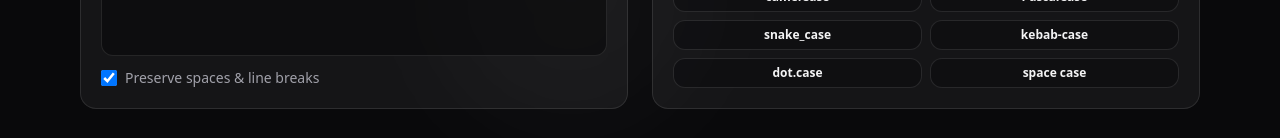
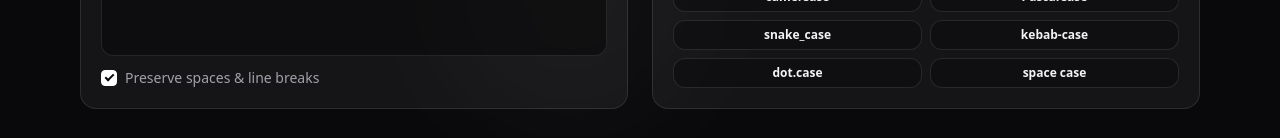
Before and after one commit to katoblackmore/case-converter-1.0, a React (Vite) app: page / in a window 1280 px wide. Shown: the part 659-797 px from the top of the page. Built offline with nearby package versions, Linux system fonts and the light colour scheme.

Commit message:
feat: enhance checkbox appearance with custom styles and checked state indicators

```diff
--- a/src/App.tsx
+++ b/src/App.tsx
@@ -387,7 +387,7 @@ export default function App() {
                   type="checkbox"
                   checked={preserve}
                   onChange={(e) => setPreserve(e.target.checked)}
-                  className="h-4 w-4 rounded border-white/20 bg-zinc-950/60"
+                  className="h-4 w-4 shrink-0 appearance-none rounded border border-white/20 bg-zinc-950/60 checked:bg-white checked:border-white cursor-pointer relative after:content-[''] after:absolute after:hidden after:left-[4.5px] after:top-[1px] after:w-[5px] after:h-[9px] after:border-r-2 after:border-b-2 after:border-zinc-950 after:rotate-45 checked:after:block"
                 />
                 {t.preserve}
               </label>
```
